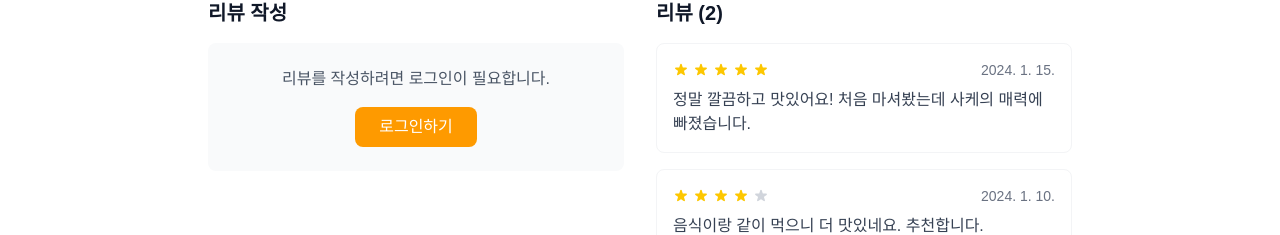
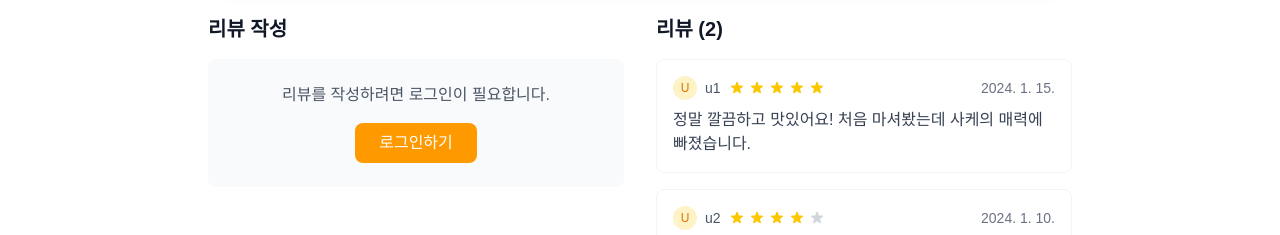
Before and after one commit to Rudi-claude/sake-cheese, a Next.js app: page /sake/1 in a window 1280 px wide. Shown: the part 565-800 px from the top of the page. Built offline with nearby package versions, Linux system fonts and the light colour scheme; no server answers; the database is empty.

Commit message:
Adjust logos, add unknown prefecture option, show reviewer ID

```diff
--- a/src/app/sake/new/page.tsx
+++ b/src/app/sake/new/page.tsx
@@ -54,7 +54,7 @@ export default function NewSakePage() {
       return;
     }
 
-    if (!formData.name_ko || !formData.prefecture_id || !formData.brewery || !formData.type) {
+    if (!formData.name_ko || !formData.brewery || !formData.type) {
       setError('필수 항목을 모두 입력해주세요.');
       return;
     }
@@ -220,15 +220,15 @@ export default function NewSakePage() {
         {/* 지역 */}
         <div>
           <label className="block text-sm font-medium text-gray-700 mb-1">
-            생산 지역 <span className="text-red-500">*</span>
+            생산 지역
           </label>
           <select
             value={formData.prefecture_id}
             onChange={(e) => setFormData({ ...formData, prefecture_id: e.target.value })}
-            required
             className="w-full px-4 py-2 border border-gray-300 rounded-lg focus:ring-2 focus:ring-amber-500 focus:border-transparent"
           >
             <option value="">지역 선택</option>
+            <option value="unknown">알 수 없음</option>
             {prefectures.map(pref => (
               <option key={pref.id} value={pref.id}>
                 {pref.name_ko} ({pref.name_ja})
--- a/src/components/Header.tsx
+++ b/src/components/Header.tsx
@@ -16,8 +16,8 @@ export default function Header() {
         <div className="max-w-7xl mx-auto px-4 py-4">
           <div className="flex items-center justify-between">
             <Link href="/" className="flex items-center gap-1">
-              <img src="/logo.png" alt="사케치즈" className="w-10 h-10 object-contain" />
-              <img src="/logo-text.png" alt="사케치즈" className="h-8 object-contain" />
+              <img src="/logo.png" alt="사케치즈" className="w-14 h-14 object-contain" />
+              <img src="/logo-text.png" alt="사케치즈" className="h-7 object-contain" />
             </Link>
 
             <nav className="flex items-center gap-6">
--- a/src/components/ReviewList.tsx
+++ b/src/components/ReviewList.tsx
@@ -20,7 +20,17 @@ export default function ReviewList({ reviews }: ReviewListProps) {
       {reviews.map((review) => (
         <div key={review.id} className="bg-white rounded-lg p-4 border border-gray-100">
           <div className="flex items-center justify-between mb-2">
-            <StarRating rating={review.rating} readonly size="sm" />
+            <div className="flex items-center gap-2">
+              <div className="w-6 h-6 bg-amber-100 rounded-full flex items-center justify-center">
+                <span className="text-amber-600 text-xs font-medium">
+                  {review.user_id?.slice(0, 1).toUpperCase() || '?'}
+                </span>
+              </div>
+              <span className="text-sm text-gray-600 font-medium">
+                {review.user_id?.slice(0, 8) || '익명'}
+              </span>
+              <StarRating rating={review.rating} readonly size="sm" />
+            </div>
             <span className="text-sm text-gray-500">
               {new Date(review.created_at).toLocaleDateString('ko-KR')}
             </span>
```
Also changed, not shown: public/logo-text.png.
